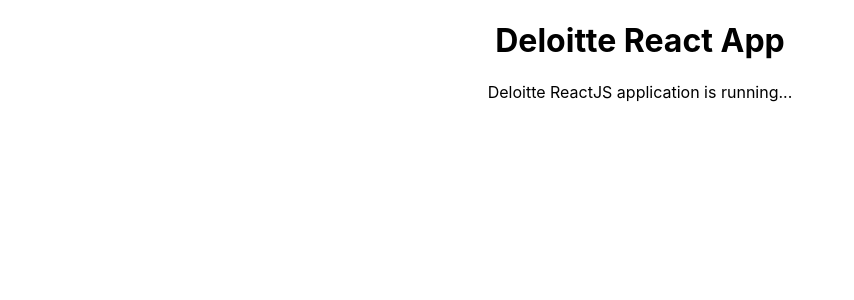
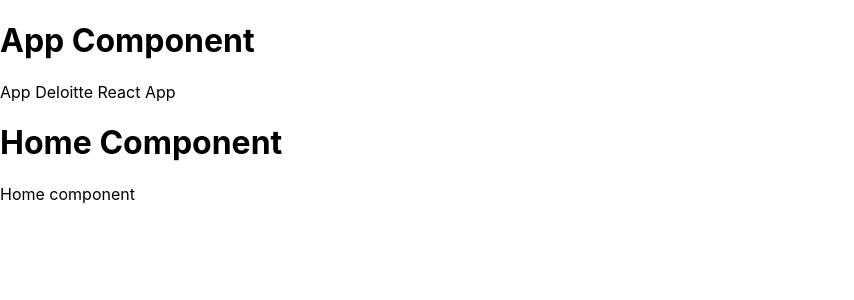
Before and after one commit to vamandeshmukh/deloitte-react-app-6-mar-2024, a React (Create React App) app: page / in a window 1280 px wide. Shown: the top 300 px of the page, without its empty margins (0-854 px from the left). Built offline with nearby package versions, Linux system fonts and the light colour scheme.

Commit message:
react basics

```diff
--- a/src/App.js
+++ b/src/App.js
@@ -1,15 +1,55 @@
-import './App.css';
+import Home from './components/Home';
 
-function App() {
+const App = () => {
+
   return (
     <div className="App">
-      <h1>Deloitte React App</h1>
-      <p>Deloitte ReactJS application is running...</p>
+      <h1>App Component</h1>
+      <p>App Deloitte React App</p>
+      {/* <Home></Home> */}
+      <Home />
     </div>
   );
 }
 
 export default App;
+
+// const App = () => {
+
+//   const userName = 'Sonu';
+//   const salary = 10.5;
+
+//   const employee = {
+//     firstName: 'Sonu',
+//     salary: 10.5
+//   };
+
+//   return (
+//     <div className="App">
+//       <h1>Deloitte React App</h1>
+//       <p>Deloitte ReactJS application is running...</p>
+//       <p> {userName} </p>
+//       <p>{salary}</p>
+//       <p> {employee.firstName} </p>
+//       <p> {employee.salary} </p>
+//       {/* <p> {employee} </p> */}
+//     </div>
+//   );
+// }
+
+// export default App;
+
+
+// function App() {
+//   return (
+//     <div>
+//       <h1>Deloitte React App</h1>
+//       <p>Deloitte ReactJS application is running...</p>
+//     </div>
+//   );
+// }
+
+// export default App;
 
 
 // import logo from './logo.svg';
--- /dev/null
+++ b/src/components/Home.js
@@ -0,0 +1,27 @@
+
+const Home = () => {
+
+    // return <p>Some stuff</p>
+
+    // return (
+    // <p>Some stuff</p>
+    // );
+
+    // return (
+    //     <div>
+    //         <p>Some stuff</p>
+    //         <p>Some stuff</p>
+    //         <p>Some stuff</p>
+    //     </div>
+    // );
+
+
+    return (
+        <div>
+            <h1>Home Component</h1>
+            <p>Home component</p>
+        </div>
+    );
+}
+
+export default Home;
```
